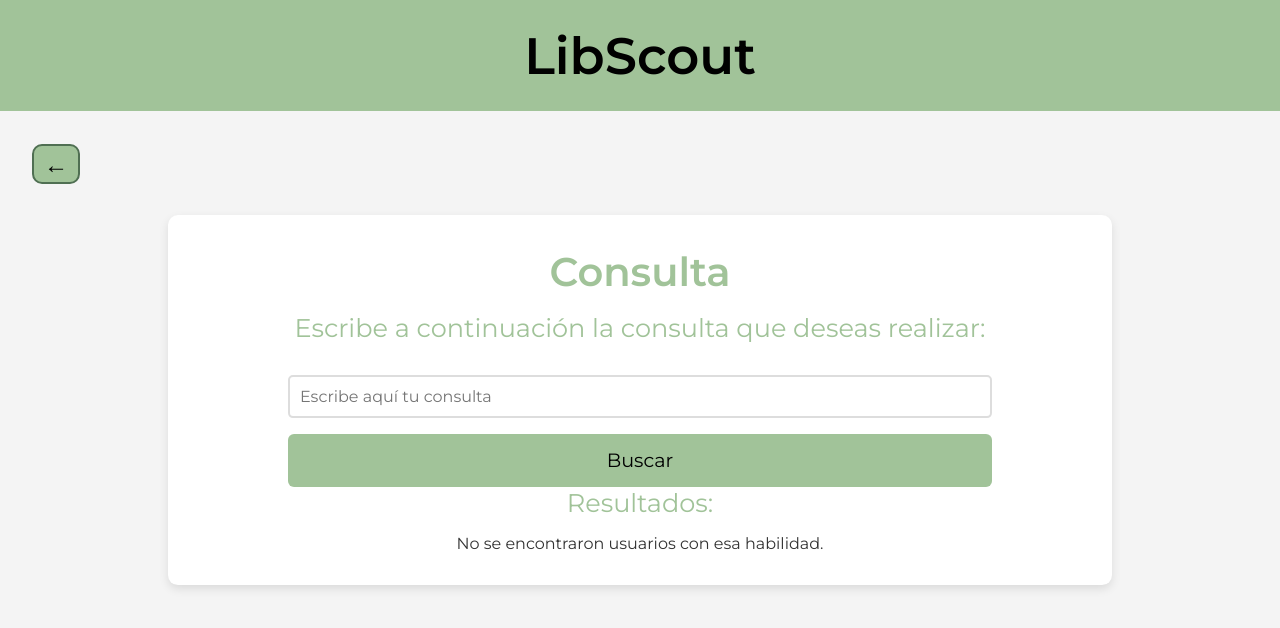
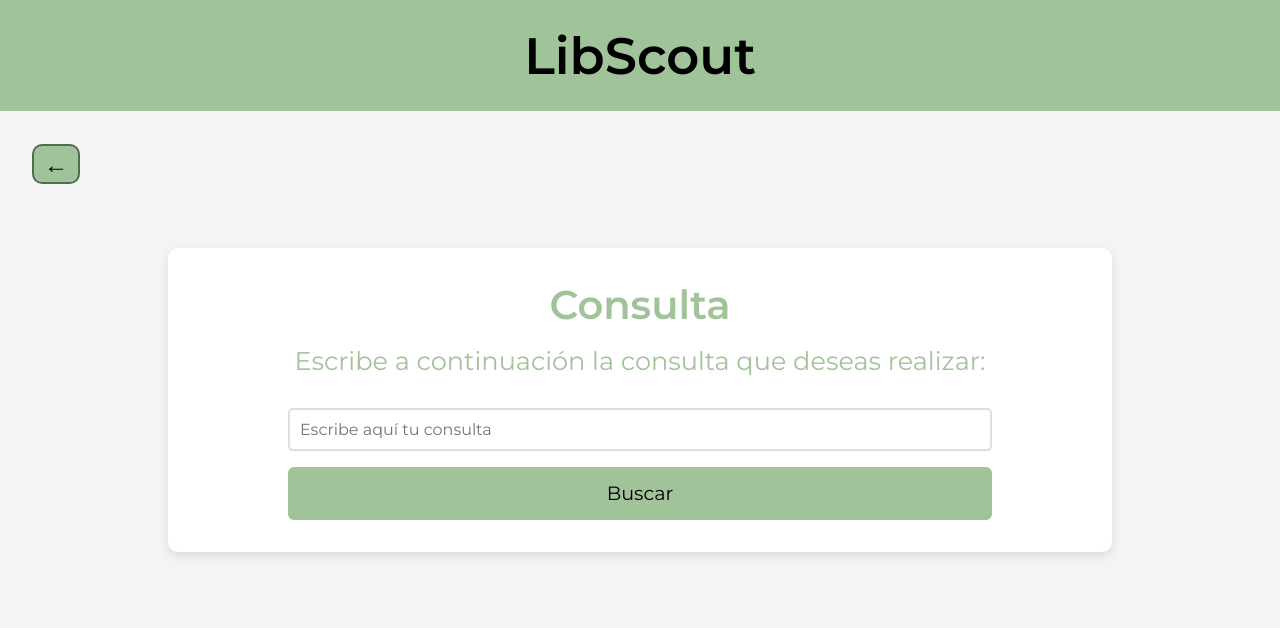
Before and after one commit to BlancaPazos/HackUDC2025, a React (Create React App) app: page /consulta in a window 1280 px wide. Shown: the top 628 px of the page. Built offline with nearby package versions, Linux system fonts and the light colour scheme.

Commit message:
consulta con scroll

```diff
--- a/src/pages/Consulta.jsx
+++ b/src/pages/Consulta.jsx
@@ -5,6 +5,7 @@ function Consulta() {
   const [users, setUsers] = useState([]);
   const [skill, setSkill] = useState('');
   const [error, setError] = useState('');
+  const [searched, setSearched] = useState(false); // Nuevo estado para controlar si se ha realizado una búsqueda
   const navigate = useNavigate();
 
   // Función para hacer la consulta a la API
@@ -35,6 +36,7 @@ function Consulta() {
 
   // Función para manejar la búsqueda
   const handleSearch = () => {
+    setSearched(true); // Indicamos que se ha realizado una búsqueda
     if (skill.trim() !== '') {
       fetchData(skill); // Solo buscamos si el campo no está vacío
     } else {
@@ -64,8 +66,10 @@ function Consulta() {
 
         {error && <p style={{ color: 'red' }}>{error}</p>}  {/* Mostramos el mensaje de error si hay alguno */}
 
+        {searched && (
           <div>
             <h2>Resultados:</h2>
+            <div style={{ maxHeight: '400px', overflowY: 'auto' }}>
               {users.length === 0 ? (
                 <p>No se encontraron usuarios con esa habilidad.</p>
               ) : (
@@ -77,6 +81,8 @@ function Consulta() {
               )}
             </div>
           </div>
+        )}
+      </div>
     </div>
   );
 }
```
Lines whose indentation alone changed are shown as unchanged.
